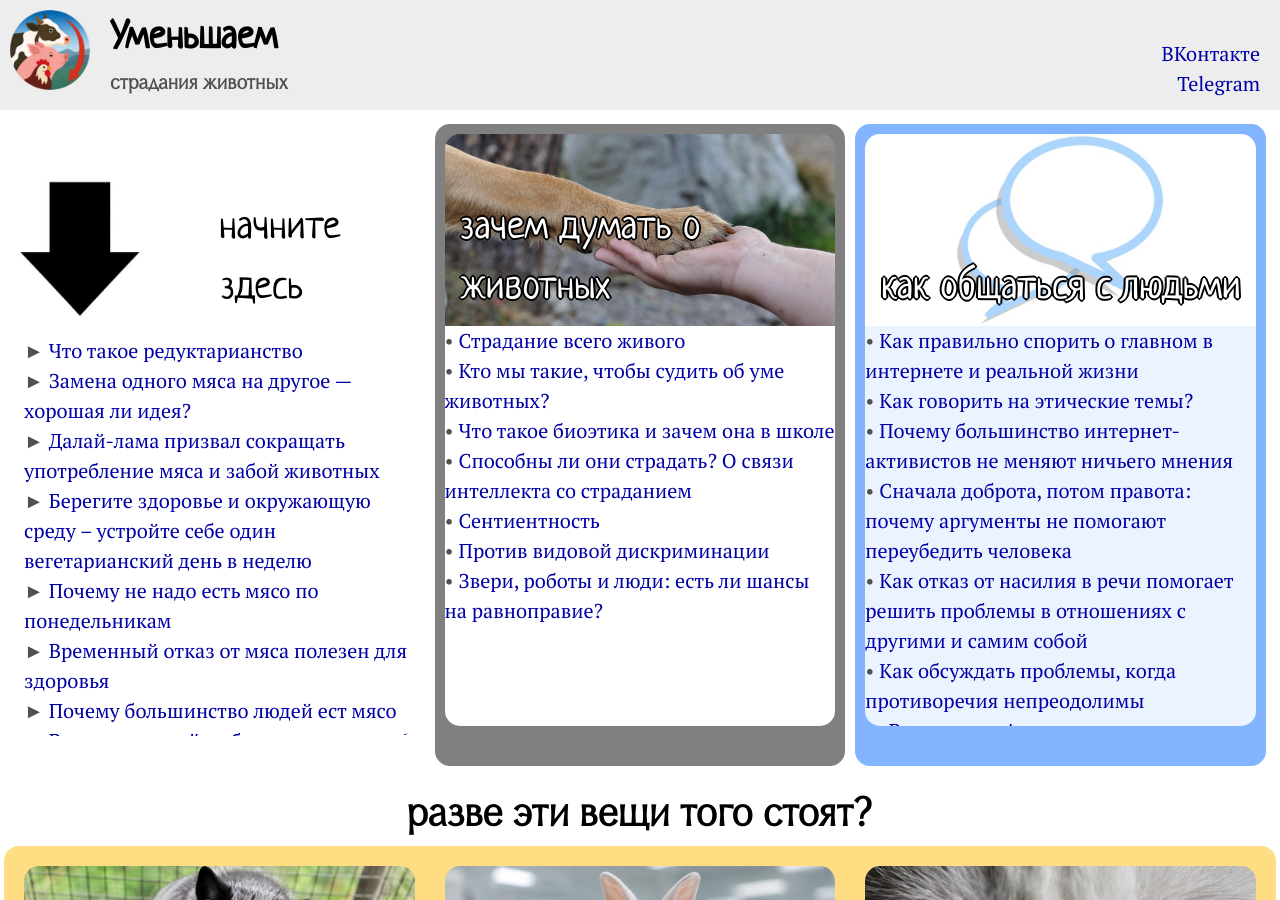
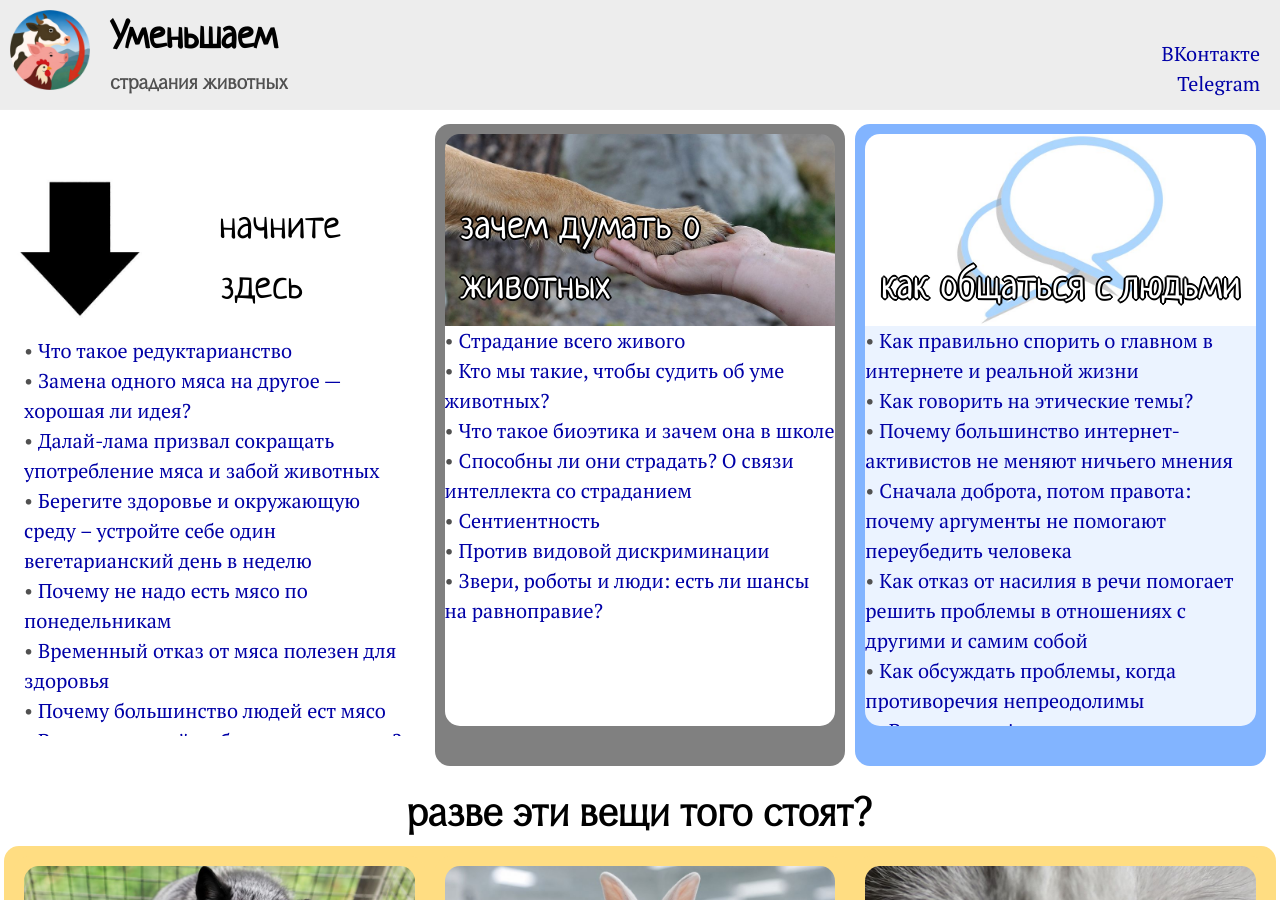
Before and after one commit to Umenshaem/umenshaem.github.io, a Jekyll site: the page built from index.md, in a window 1280 px wide and 900 px high. Built offline with Jekyll 4.4.1, drawn with Linux system fonts in a browser that asks for light colours.

Commit message:
Update list.html

```diff
--- a/_includes/list.html
+++ b/_includes/list.html
@@ -1 +1 @@
-{% for a in site.data.list %}{% if a.s == include.s %}{% case a.type %}{% when "div" %}<hr style="margin: 0.2em; padding: 0.2em">{% when "res" %}► {% if a.pre %}{{ a.pre }}: {% endif %}{% if a.url %}<a href="{{ a.url }}">{{ a.t }}</a>{% else %}{{ a.t }}{% endif %}{% if a.vk %} {% if a.tel %}(<a href="{{ a.vk }}">ВКонтакте</a>, <a href="{{ a.tel }}">Telegram</a>){% else %}(<a href="{{ a.vk }}">ВКонтакте</a>){% endif %}{% elsif a.tel %} (<a href="{{ a.tel }}">Telegram</a>){% endif %}<br>{% else %}► {% case a.type %}{% when "petition" %}Петиция: {% when "book" %}Книга: {% when "movie" %}Фильм: {% when "video" %}Видео: {% endcase %}<a href="{{ a.url }}">{{ a.t }}</a><br>{% endcase %}{% endif %}{% endfor %}
+{% for a in site.data.list %}{% if a.s == include.s %}{% if include.small %}<div style="margin-top: 0.6em">{% endif %}{% case a.type %}{% when "div" %}<hr style="margin: 0.2em; padding: 0.2em">{% when "res" %}{% unless include.dot %}•{% else %}{{ include.dot }}{% endunless %} {% if a.pre %}{{ a.pre }}: {% endif %}{% if a.url %}<a href="{{ a.url }}">{{ a.t }}</a>{% else %}{{ a.t }}{% endif %}{% if a.vk %} {% if a.tel %}(<a href="{{ a.vk }}">ВКонтакте</a>, <a href="{{ a.tel }}">Telegram</a>){% else %}(<a href="{{ a.vk }}">ВКонтакте</a>){% endif %}{% elsif a.tel %} (<a href="{{ a.tel }}">Telegram</a>){% endif %}<br>{% else %}{% unless include.dot %}•{% else %}{{ include.dot }}{% endunless %} {% case a.type %}{% when "petition" %}Петиция: {% when "book" %}Книга: {% when "movie" %}Фильм: {% when "video" %}Видео: {% endcase %}<a href="{{ a.url }}">{{ a.t }}</a><br>{% endcase %}{% if include.small %}</div>{% endif %}{% endif %}{% endfor %}
```
